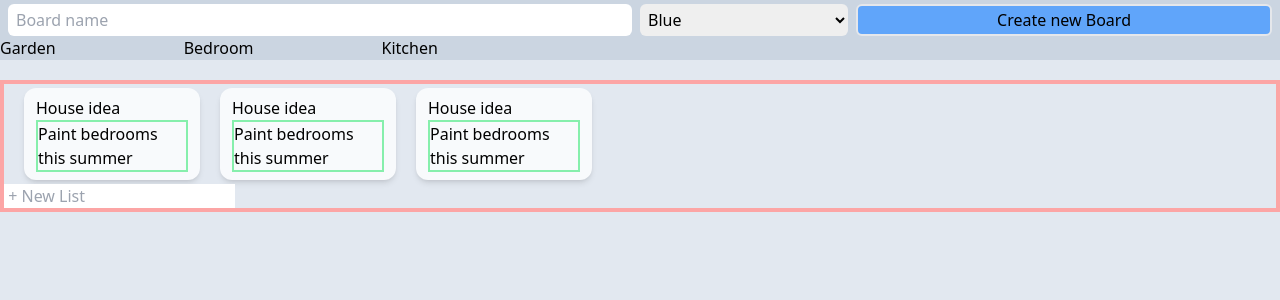
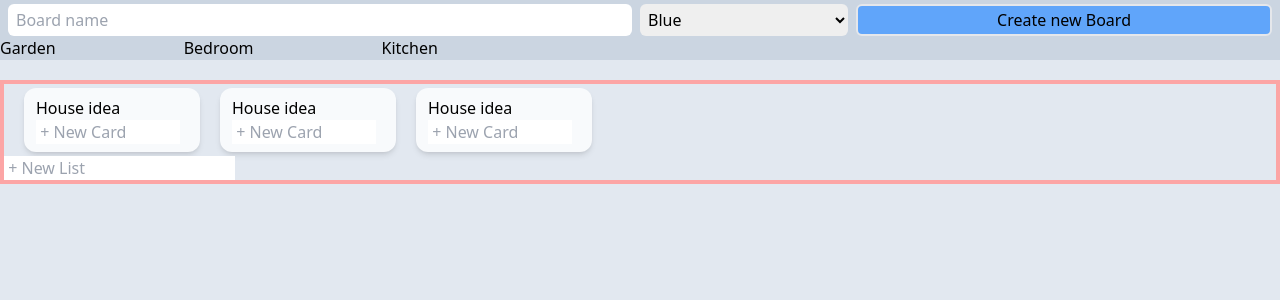
Before and after one commit to mousakhani/react-trello, a React (Create React App) app: page / in a window 1280 px wide. Shown: the top 300 px of the page. Built offline with nearby package versions, Linux system fonts and the light colour scheme.

Commit message:
createNewCard added

```diff
--- a/src/components/Board.js
+++ b/src/components/Board.js
@@ -17,18 +17,8 @@ class Board extends React.Component {
       id: Math.random(),
       title: this.addBoardInput.current.value,
       board: 300,
+      craetedAt: new Date(),
       cards: [],
-      craetedAt: new Date(),
-      cards: [
-        {
-          id: 1,
-          text: "Card 1",
-        },
-        {
-          id: 2,
-          text: "Card 2",
-        },
-      ],
     };
     if (list.title) {
       this.setState({ currentLists: [...this.state.currentLists, list] });
--- a/src/components/List.js
+++ b/src/components/List.js
@@ -3,17 +3,52 @@ import Card from "./Card";
 import PropTypes from "prop-types";
 
 class List extends React.Component {
+  state = {
+    currentCards: [],
+  };
+
+  nameInput = React.createRef();
+
+  createNewCard = (e) => {
+    e.preventDefault();
+    const newCard = {
+      id: Math.random(),
+      text: this.nameInput.current.value,
+      listId: "abc123",
+      labels: [],
+      createdAt: new Date(),
+    };
+
+    if (newCard.text) {
+      console.log(newCard);
+      this.setState({
+        currentCards: [...this.state.currentCards, newCard],
+      });
+      this.nameInput.current.value = "";
+      console.log("New card added");
+    }
+  };
+
   render() {
     return (
       <div className="flex flex-col bg-slate-50 mr-5 px-3 py-2 my-1 w-44 shadow-md rounded-xl">
-        <div className="list-header">
+        <div className="">
           <p>{this.props.list.title}</p>
         </div>
-        {this.props.list.cards.map((card) => (
+        {this.state.currentCards.map((card) => (
           <div>
             <Card key={card.id} data={card} />
           </div>
         ))}
+        <form onSubmit={this.createNewCard}>
+          <input
+            type={"text"}
+            name="name"
+            ref={this.nameInput}
+            placeholder=" + New Card"
+            className="w-36"
+          />
+        </form>
       </div>
     );
   }
```
